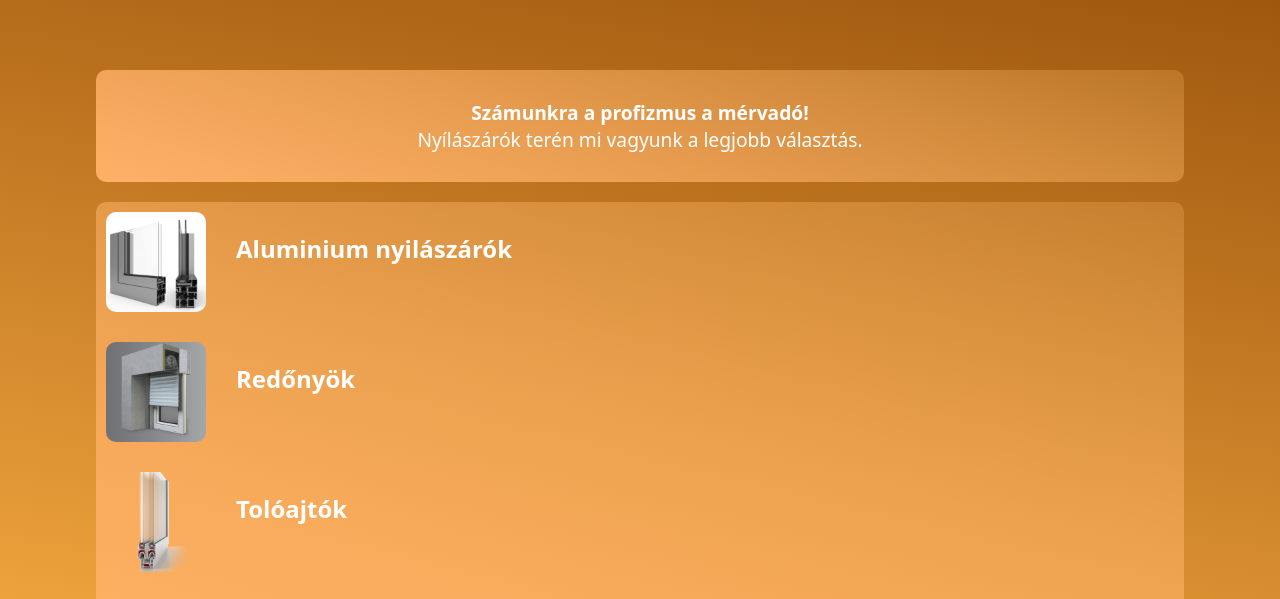
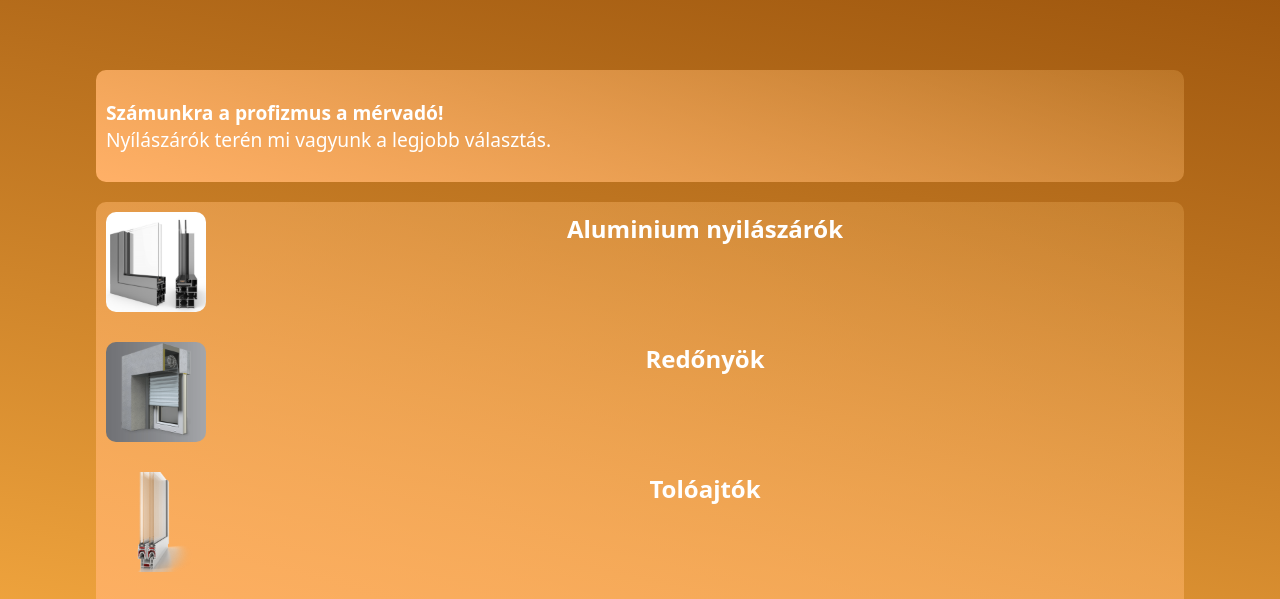
Before and after one commit to nagysandordominik/komplexweb, a plain HTML site: page index.html in a window 1280 px wide. Shown: the part 200-799 px from the top of the page. Drawn offline with Linux system fonts and the light colour scheme.

Commit message:
h2 styling added

```diff
--- a/src/style.css
+++ b/src/style.css
@@ -15,7 +15,11 @@ h1 {
     color: white;
     font-size: 3em;
     text-align: center;
-
+}
+h2 {
+    text-align: center;
+    margin: 0;
+    width: 100%;
 }
 #menu__toggle {
     opacity: 0;
@@ -89,7 +93,7 @@ h1 {
     background-color: #CFD8DC;
   }
   .content {
-    text-align: center;
+    text-align:justify;
     color: white;
     background: linear-gradient(18deg, rgba(255,176,103,1) 0%, rgba(255,195,111,0.22452731092436973) 100%);
     width: 85%;
```
